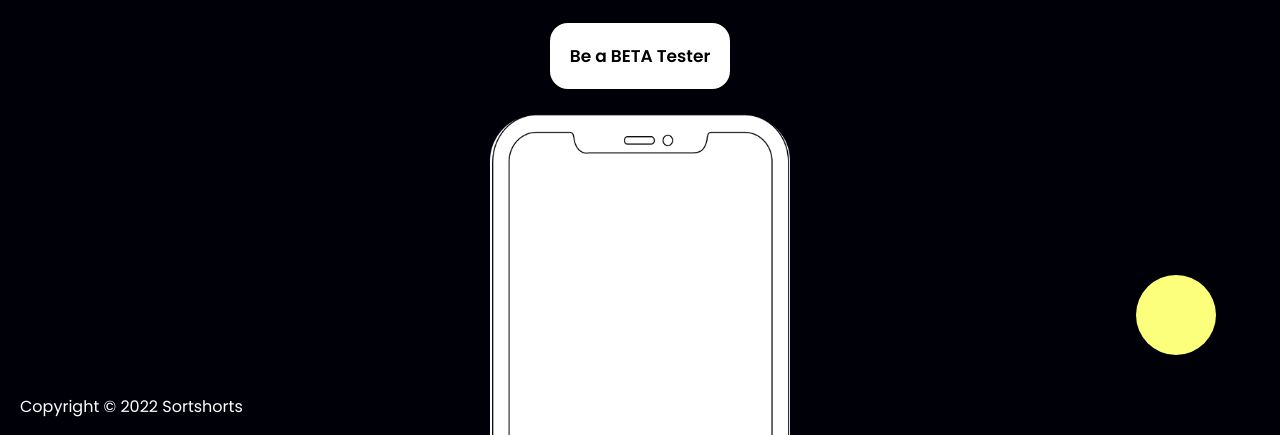
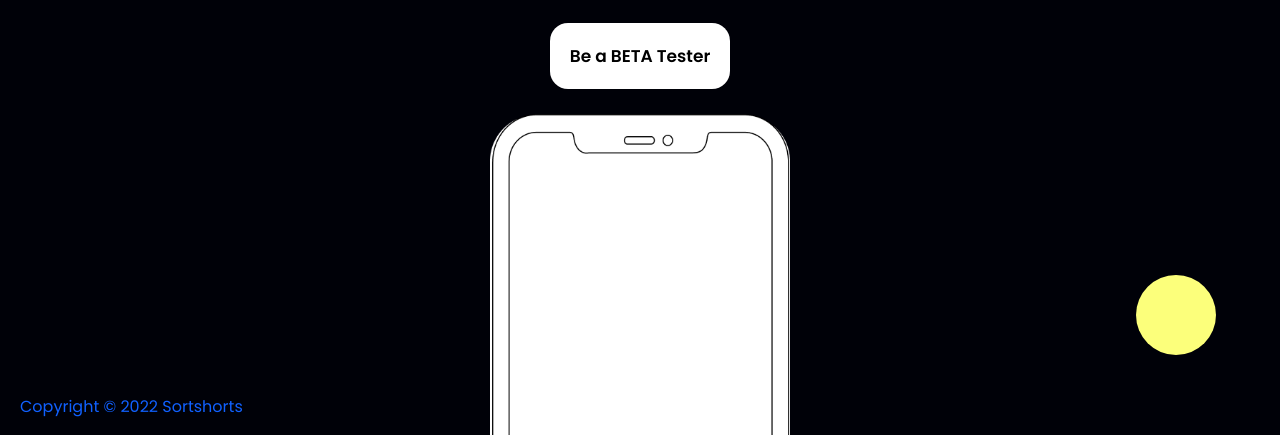
Before and after one commit to MadCoderme/sortshorts-landing, a website: page index.html in a window 1280 px wide. Shown: the part 365-800 px from the top of the page. Drawn offline with Linux system fonts and the light colour scheme.

Commit message:
Update styles.css

```diff
--- a/styles.css
+++ b/styles.css
@@ -120,7 +120,7 @@ body {
   position: fixed;
   bottom: 0px;
   left: 20px;
-  color: white;
+  color: #1061ff;
 }
 
 .paragraph {
```
